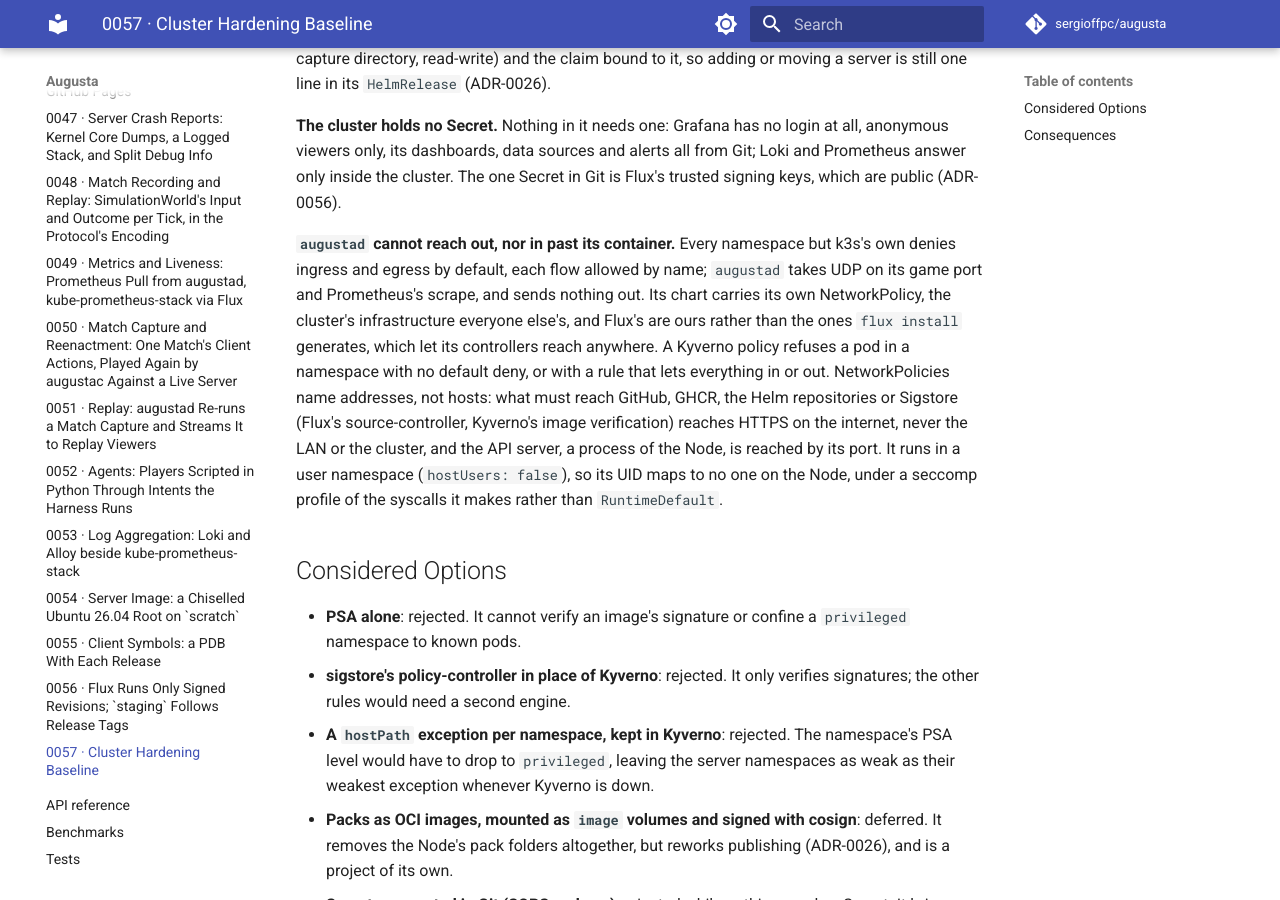
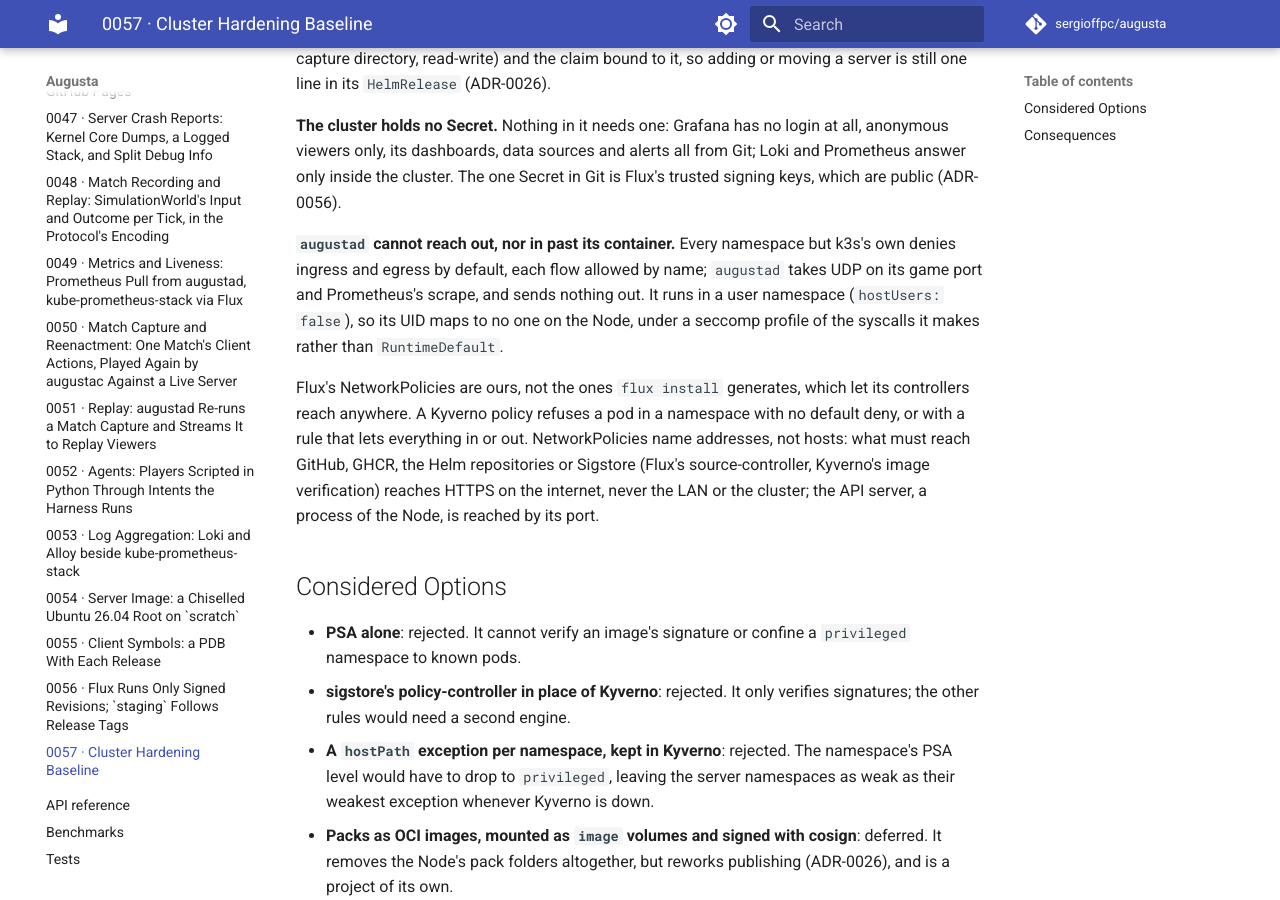
Before and after one commit to sergioffpc/augusta, an MkDocs documentation site: the page built from docs/adr/0057-cluster-hardening-baseline.md, in a window 1280 px wide and 900 px high, scrolled down 745 px. Built offline with MkDocs 1.6.1 and Material for MkDocs 9.7.7, drawn with Linux system fonts in a browser that asks for light colours; comment, search, counter and statistics services are not loaded.

Commit message:
docs(cluster): untangle ADR-0057's isolation paragraph; rename Kyverno's egress policy
Review fixes: the user-namespace sentence again follows augustad's, the
staging deferral is stated once (apps/namespaces.yaml) and pointed to,
and Kyverno's internet egress policy is named image-verification.

Refs #536

Co-Authored-By: Claude Opus 5.5 <noreply@anthropic.com>

```diff
--- a/docs/adr/0057-cluster-hardening-baseline.md
+++ b/docs/adr/0057-cluster-hardening-baseline.md
@@ -40,16 +40,17 @@ is Flux's trusted signing keys, which are public (ADR-0056).
 **`augustad` cannot reach out, nor in past its container.** Every namespace but
 k3s's own denies ingress and egress by default, each flow allowed by name;
 `augustad` takes UDP on its game port and Prometheus's scrape, and sends nothing
-out. Its chart carries its own NetworkPolicy, the cluster's infrastructure
-everyone else's, and Flux's are ours rather than the ones `flux install`
-generates, which let its controllers reach anywhere. A Kyverno policy refuses a
-pod in a namespace with no default deny, or with a rule that lets everything in
-or out. NetworkPolicies name addresses, not hosts: what must reach GitHub, GHCR,
-the Helm repositories or Sigstore (Flux's source-controller, Kyverno's image
-verification) reaches HTTPS on the internet, never the LAN or the cluster, and
-the API server, a process of the Node, is reached by its port. It runs in a user
-namespace (`hostUsers: false`), so its UID maps to no one on the Node, under a
-seccomp profile of the syscalls it makes rather than `RuntimeDefault`.
+out. It runs in a user namespace (`hostUsers: false`), so its UID maps to no one
+on the Node, under a seccomp profile of the syscalls it makes rather than
+`RuntimeDefault`.
+
+Flux's NetworkPolicies are ours, not the ones `flux install` generates, which
+let its controllers reach anywhere. A Kyverno policy refuses a pod in a
+namespace with no default deny, or with a rule that lets everything in or out.
+NetworkPolicies name addresses, not hosts: what must reach GitHub, GHCR, the
+Helm repositories or Sigstore (Flux's source-controller, Kyverno's image
+verification) reaches HTTPS on the internet, never the LAN or the cluster; the
+API server, a process of the Node, is reached by its port.
 
 ## Considered Options
 
```
Also changed, not shown: clusters/onprem/node/cis-exceptions.md (+11 -11 lines), docs/runbooks/k3s-node-recovery.md (+5 -4 lines), 1 other file.
